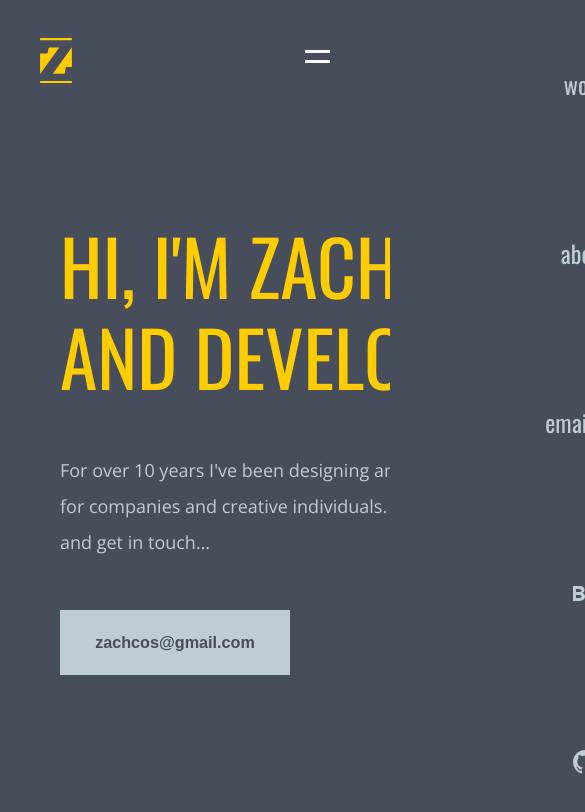
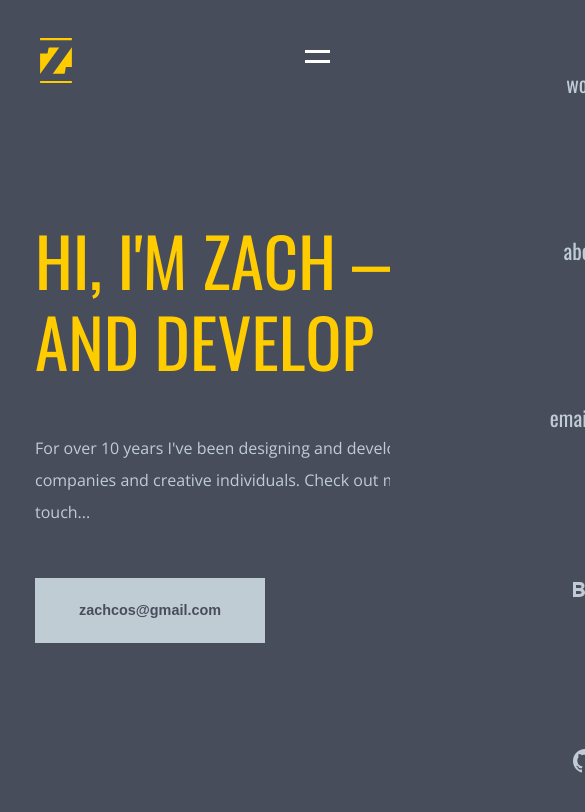
Before and after one commit to Zachcos/ZachCossmanDesignsV4_NextJS, a Next.js app: page / in a window 390 px wide. Shown: the top 812 px of the page, 585 px wide, since content can reach past the window. Built offline with nearby package versions, Linux system fonts and the light colour scheme.

Commit message:
Move reset to top of file and replace breakpoint variable with explicit dimensions

```diff
--- a/styles/globals.css
+++ b/styles/globals.css
@@ -1,36 +1,3 @@
-/*** Variables ***/
-:root {
-  /* Colors */
-  --color-darkGrey: #484d5c;
-  --color-lightGrey: #c0ccd4;
-  --color-accent: #ffcc00;
-  /* Fonts */
-  --font-h1: 4.209rem;
-  --font-h2: 3.157rem;
-  --font-h3: 2.369rem;
-  --font-h4: 1.777rem;
-  --font-h5: 1.333rem;
-  --font-base: 1rem;
-  /* Breakpoints */
-  --breakpoint-tablet: 865px;
-  --breakpoint-phone: 630px;
-}
-/*** End Variables ***/
-
-/*** Font declaration ***/
-@font-face {
-  font-family: 'Open Sans';
-  font-weight: 100 900;
-  src: url('../fonts/OpenSans-VariableFont.ttf') format('truetype-variations');
-}
-
-@font-face {
-  font-family: 'Oswald';
-  font-weight: 100 900;
-  src: url('../fonts/Oswald-VariableFont.ttf') format('truetype-variations');
-}
-/*** End font declaration ***/
-
 /*** Reset***/
 html,
 body,
@@ -120,7 +87,77 @@ video {
   font: inherit;
   vertical-align: baseline;
 }
+/* HTML5 display-role reset for older browsers */
+article,
+aside,
+details,
+figcaption,
+figure,
+footer,
+header,
+hgroup,
+menu,
+nav,
+section {
+  display: block;
+}
+body {
+  line-height: 1;
+  overflow-x: hidden;
+}
+ol,
+ul {
+  list-style: none;
+}
+blockquote,
+q {
+  quotes: none;
+}
+blockquote:before,
+blockquote:after,
+q:before,
+q:after {
+  content: '';
+  content: none;
+}
+table {
+  border-collapse: collapse;
+  border-spacing: 0;
+}
 /*** End Reset ***/
+
+/*** Variables ***/
+:root {
+  /* Colors */
+  --color-darkGrey: #484d5c;
+  --color-lightGrey: #c0ccd4;
+  --color-accent: #ffcc00;
+  /* Fonts */
+  --font-h1: 4.209rem;
+  --font-h2: 3.157rem;
+  --font-h3: 2.369rem;
+  --font-h4: 1.777rem;
+  --font-h5: 1.333rem;
+  --font-base: 1rem;
+  /* Breakpoints */
+  --breakpoint-tablet: 865px;
+  --breakpoint-phone: 630px;
+}
+/*** End Variables ***/
+
+/*** Font declaration ***/
+@font-face {
+  font-family: 'Open Sans';
+  font-weight: 100 900;
+  src: url('../fonts/OpenSans-VariableFont.ttf') format('truetype-variations');
+}
+
+@font-face {
+  font-family: 'Oswald';
+  font-weight: 100 900;
+  src: url('../fonts/Oswald-VariableFont.ttf') format('truetype-variations');
+}
+/*** End font declaration ***/
 
 html {
   font-size: 18px;
@@ -137,8 +174,11 @@ body {
   margin: 0 60px;
 }
 
-@media screen and (max-width: var(--breakpoint-tablet)) {
+@media screen and (max-width: 865px) {
   html {
     font-size: 16px;
   }
+  .fullWrap {
+    margin: 0 35px;
+  }
 }
```
